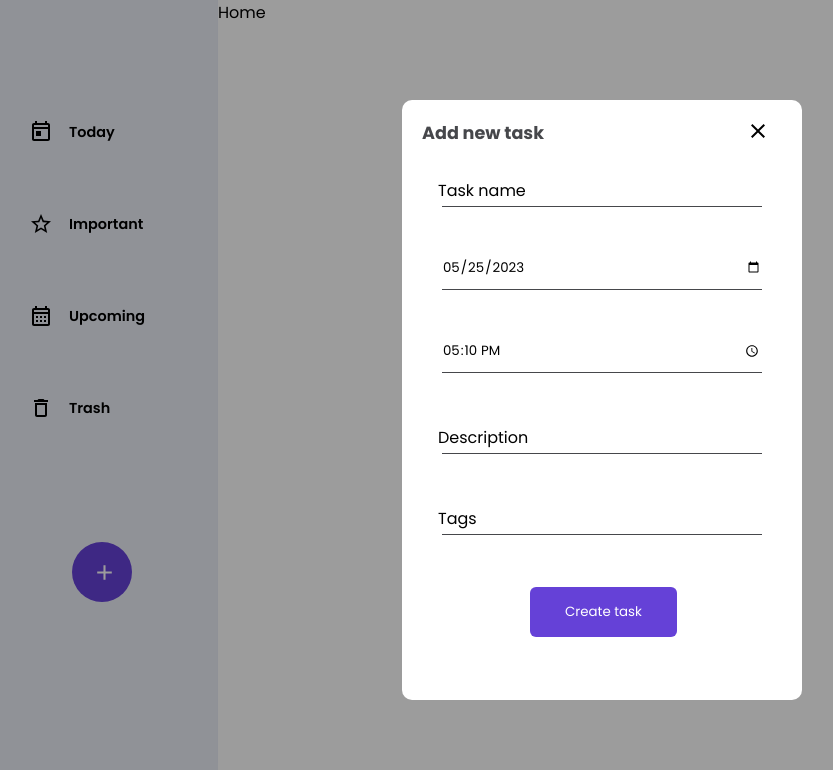
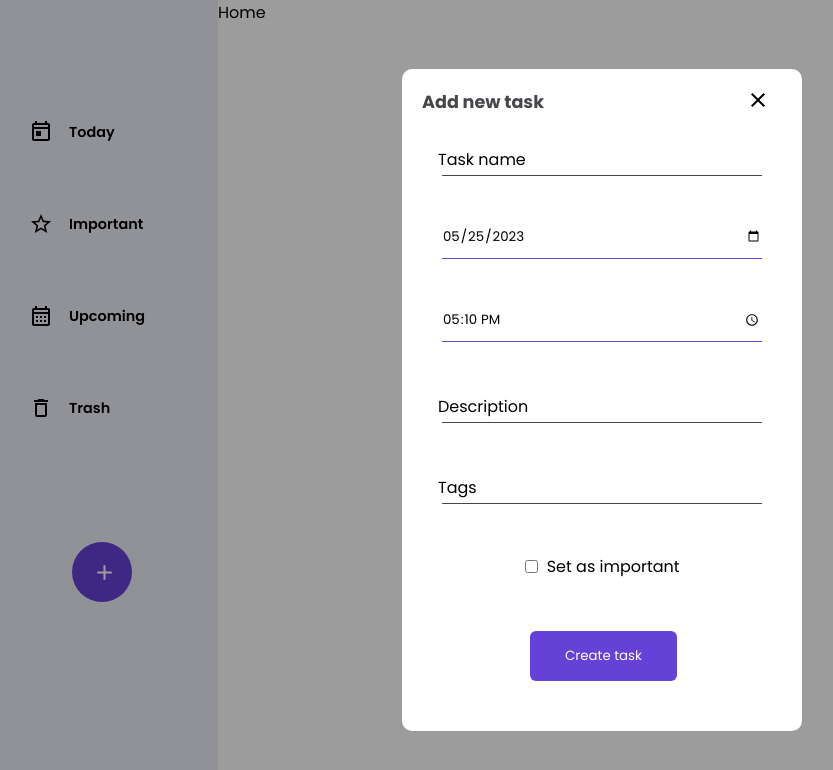
Before and after one commit to rasil-m/TaskManager, a React (Create React App) app in the folder client/: page / in a window 1280 px wide. Both pictures are taken after a click on the button 140 px from the left and 572 px from the top of the page. Shown: the top 770 px of the page, without its empty margins (38-871 px from the left). Built offline with nearby package versions, Linux system fonts and the light colour scheme.

Commit message:
task box functionality completed

```diff
--- a/client/src/Components/Addtask/Addtask.css
+++ b/client/src/Components/Addtask/Addtask.css
@@ -1,9 +1,9 @@
 .__addtask form
 {
     width: 400px;
-    height: 600px;
+    height: auto;
     background: var(--p-white);
-    padding: 20px;
+    padding: 20px 20px 50px 20px;
     border-radius: 10px;
     position: relative;
 }
@@ -41,13 +41,18 @@
     transition:0.4s;
     color: var(--violet);
 }
-.__addtask form input:focus{border-bottom: 1px solid var(--violet);}
+
+.__addtask form input:valid ~  label
+{
+    transform: translateY(-1.8rem);
+    color: var(--violet);
+}
+.__addtask form input:valid{border-bottom: 1px solid var(--violet);}
 
 .__addtask form .taskName
 {
     font-weight: 666;
 }
-
 .__addtask form button
 {
     outline: 0;
@@ -63,5 +68,37 @@
     position: absolute;
     top:1.2rem;
     right:2rem;
+    cursor: pointer;
 
 }
+.__addtask form .tags
+{
+    padding: 0;
+    margin: 10px 0
+}
+.__addtask form .tags span
+{
+    margin: 5px 5px;
+    font-size: 0.9rem;
+    background: var(--violet);
+    color: var(--p-white);
+    padding: 5px;
+    border-radius: 8px;
+}
+.__addtask form .important input
+{
+    padding: 0;
+    width: 0.9rem;
+}
+.__addtask form .important input[type="checkbox"]:checked
+{
+    accent-color: var(--violet);
+
+}
+.__addtask form .important
+{
+    display: flex;
+    align-items: center;
+    justify-content: center;
+    gap: 0.5rem;
+}
--- a/client/src/Components/Addtask/Addtask.jsx
+++ b/client/src/Components/Addtask/Addtask.jsx
@@ -3,7 +3,7 @@ import { useState } from 'react'
 import './Addtask.css'
 import CloseIcon from '@mui/icons-material/Close';
 
-const Addtask = ({isOpen}) => {
+const Addtask = ({isOpen,handle}) => {
 
     const currentDate=new Date().toLocaleDateString().split("/")
     let today=currentDate[2]+"-"+((currentDate[0]<10)?"0"+currentDate[0]:currentDate[0])+"-"+((currentDate[1]<10)?"0"+currentDate[1]:currentDate[1])
@@ -16,37 +16,62 @@ const Addtask = ({isOpen}) => {
         date:today,
         time:currentTime,
         desc:"",
-        tags:""
+        tags:"",
+        important:false
 
     })
+    const handleTags=()=>
+     {
+
+     }
+
+     console.log(data.important)
+
+    const handleForm=(e)=>
+     {
+        e.preventDefault()
+     }
 
   return (
     <>
     {isOpen?
      <div className="__addtask" style={isOpen?{transform:"scale(1,1)"}:{transform:"scale(0,0)"}}>
-        <form action="">
+        <form onKeyDown={(e) => { e.key === 'Enter' && e.preventDefault() }}>
             <h1>Add new task</h1>
-            <CloseIcon className='closeIcon'/>
+            <CloseIcon className='closeIcon' onClick={()=>{handle()}}/>
             <p>
-                <input type="text" className='taskName' onChange={(e)=>{setData({...data,taskName:e.target.value})}} value={data.taskName}/>
+                <input type="text" className='taskName' onChange={(e)=>{setData({...data,taskName:e.target.value})}} value={data.taskName} required/>
                 <label>Task name</label>
             </p>
 
             <p>
-                <input type="date" onChange={(e)=>{setData({...data,date:e.target.value})}} value={data.date}/>
+                <input type="date" onChange={(e)=>{setData({...data,date:e.target.value})}} value={data.date} required/>
             </p>
             <p>
-                <input type="time" onChange={(e)=>{setData({...data,time:e.target.value})}} value={data.time} />
+                <input type="time" onChange={(e)=>{setData({...data,time:e.target.value})}} value={data.time} required/>
             </p>
             <p>
-                <input type="text" onChange={(e)=>{setData({...data,desc:e.target.value})}} value={data.desc}/>
+                <input type="text" onChange={(e)=>{setData({...data,desc:e.target.value})}} value={data.desc} required/>
                 <label>Description</label>
             </p>
             <p>
-                <input type="textarea" onChange={(e)=>{setData({...data,tags:e.target.value})}} value={data.tags}/>
+                <input type="textarea" onChange={(e)=>{setData({...data,tags:e.target.value});handleTags()}} value={data.tags} required/>
                 <label>Tags</label>
+                <p className='tags'>
+                {
+                    data.tags?
+                   (data.tags.split(" ")).map((val,key)=>(
+                      <span>{val}</span>
+
+                   ))
+                   :null
+                }
+                </p>
             </p>
-            <button>Create task</button>
+            <p className='important'>
+                <input type="checkbox" onChange={(e)=>{setData({...data,important:!(data.important)})}}/>Set as important
+            </p>
+            <button onClick={handleForm}>Create task</button>
         </form>
      </div>:null}
     </>
--- a/client/src/Containers/Sidebar/Sidebar.jsx
+++ b/client/src/Containers/Sidebar/Sidebar.jsx
@@ -11,6 +11,10 @@ import Addtask from '../../Components/Addtask/Addtask';
 const Sidebar = () => {
 
   const [toggle,setToggle]=useState(false)
+  const handleToggle=()=>
+   {
+    setToggle(!toggle)
+   }
 
   return (
     <div className="__navbar">
@@ -18,8 +22,8 @@ const Sidebar = () => {
         <Link to=""><StarBorderOutlinedIcon/>Important</Link>
         <Link to=""><CalendarMonthOutlinedIcon/>Upcoming</Link>
         <Link to=""><DeleteOutlineOutlinedIcon/>Trash</Link>
-        <button className='create' onClick={()=>{setToggle(!toggle)}}><AddOutlinedIcon sx={{ fontSize:25 }}/></button>
-        <Addtask isOpen={toggle}/>
+        <button className='create' onClick={handleToggle}><AddOutlinedIcon sx={{ fontSize:25 }}/></button>
+        <Addtask isOpen={toggle} handle={handleToggle}/>
     </div>
 
   )
```
